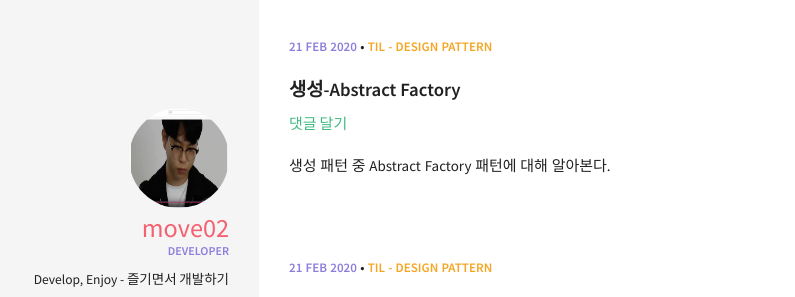
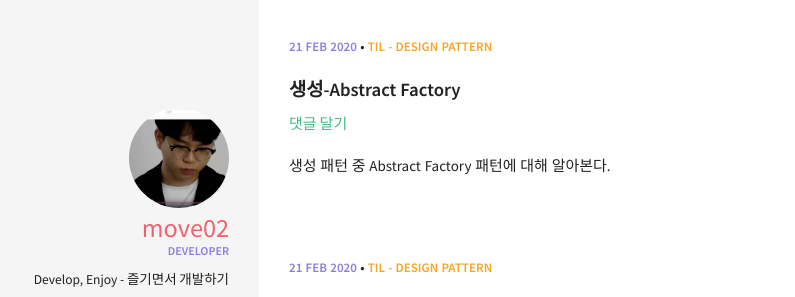
Before and after one commit to move02/move02.github.io, a Jekyll site: the page built from index.html, in a window 1280 px wide. Shown: the part 2231-2528 px from the top of the page, without its empty margins (61-856 px from the left). Built offline with Jekyll 4.4.1, drawn with Linux system fonts in a browser that asks for light colours; comment, search, counter and statistics services are not loaded.

Commit message:
resize profile img

```diff
--- a/_config.yml
+++ b/_config.yml
@@ -34,7 +34,7 @@ kramdown:
 #
 owner:
   name: move02
-  avatar: profile.jpg
+  avatar: new_profile.png
   job: "Developer"
   bio: "Develop, Enjoy - 즐기면서 개발하기"
   email: move020202@gmail.com
```
Also changed, not shown: img/new_profile.png (added).
